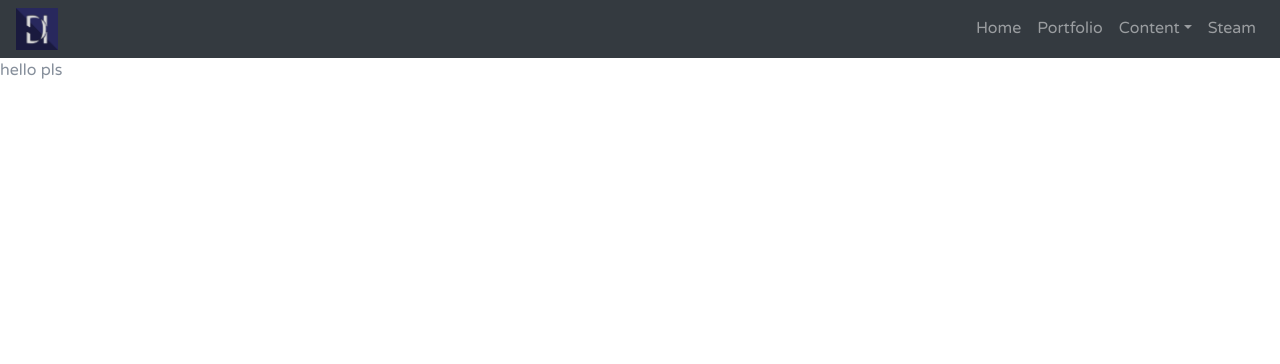
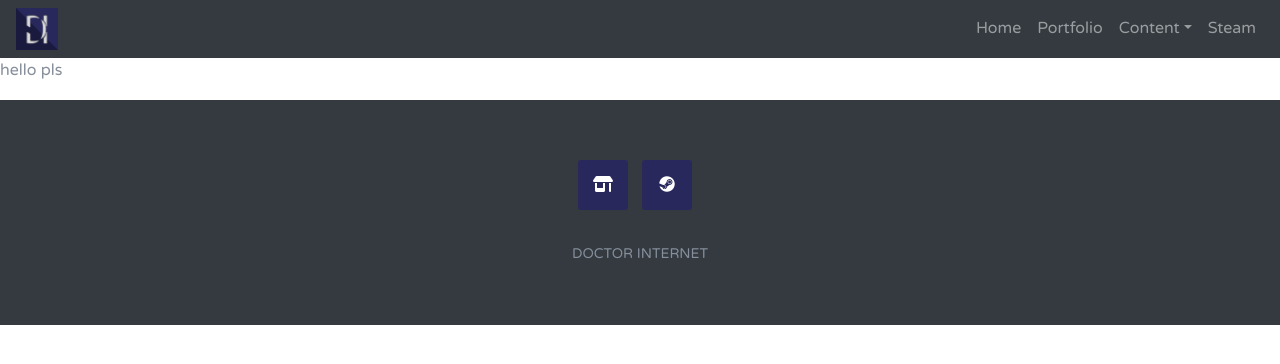
Before and after one commit to JoshPiper/JoshPiper.github.io, a Jekyll site: the page built from test.md, in a window 1280 px wide. Shown: the top 364 px of the page. Built offline with Jekyll 4.4.1, drawn with Linux system fonts in a browser that asks for light colours; nearby versions of some CDN libraries.

Commit message:
Add mediabox elements.

```diff
--- a/_layouts/default.html
+++ b/_layouts/default.html
@@ -30,5 +30,12 @@
 		{% include nav.html %}
 
 		{{ content }}
+
+		{% include footer.html %}
+		{% if page.media %}{% include mediabox.html %}{% endif %}
+
+		<div id="back-to-top" style="display: none;"></div>
 	</body>
+
+	{% if page.media %}<script src="{{ '/js/lightbox.js' | relative_url }}"></script>{% endif %}
 </html>
```
